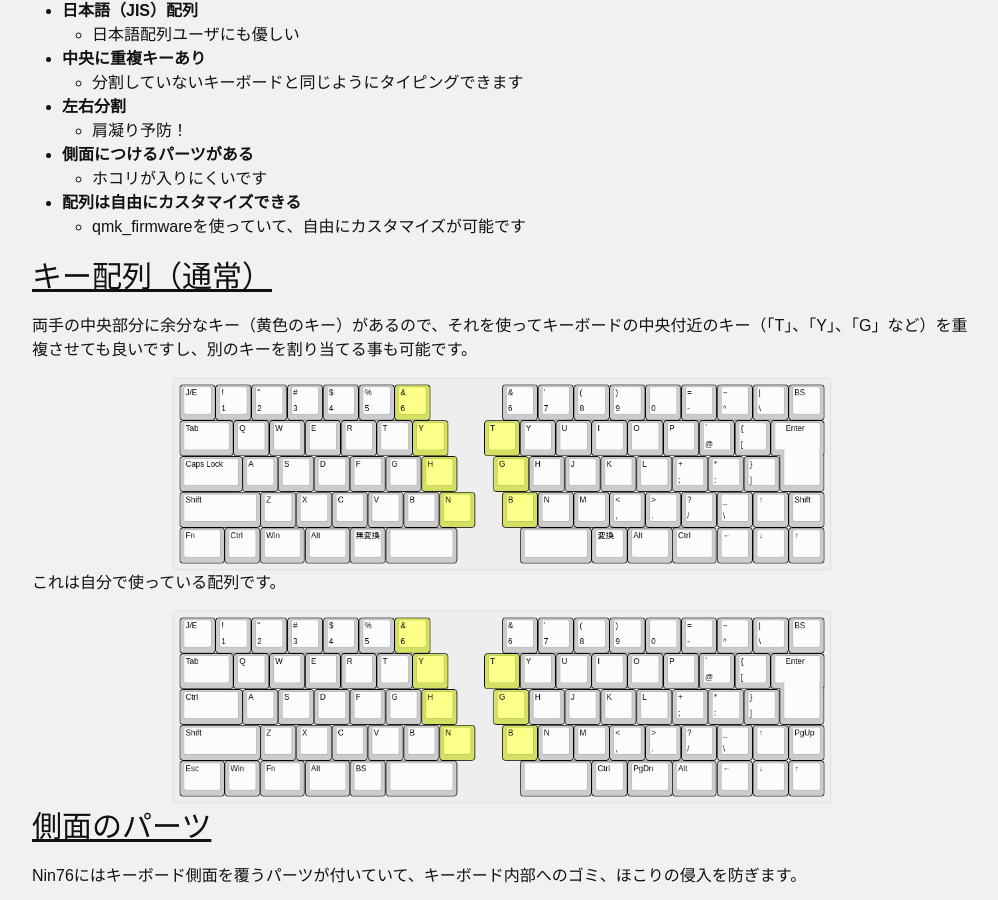
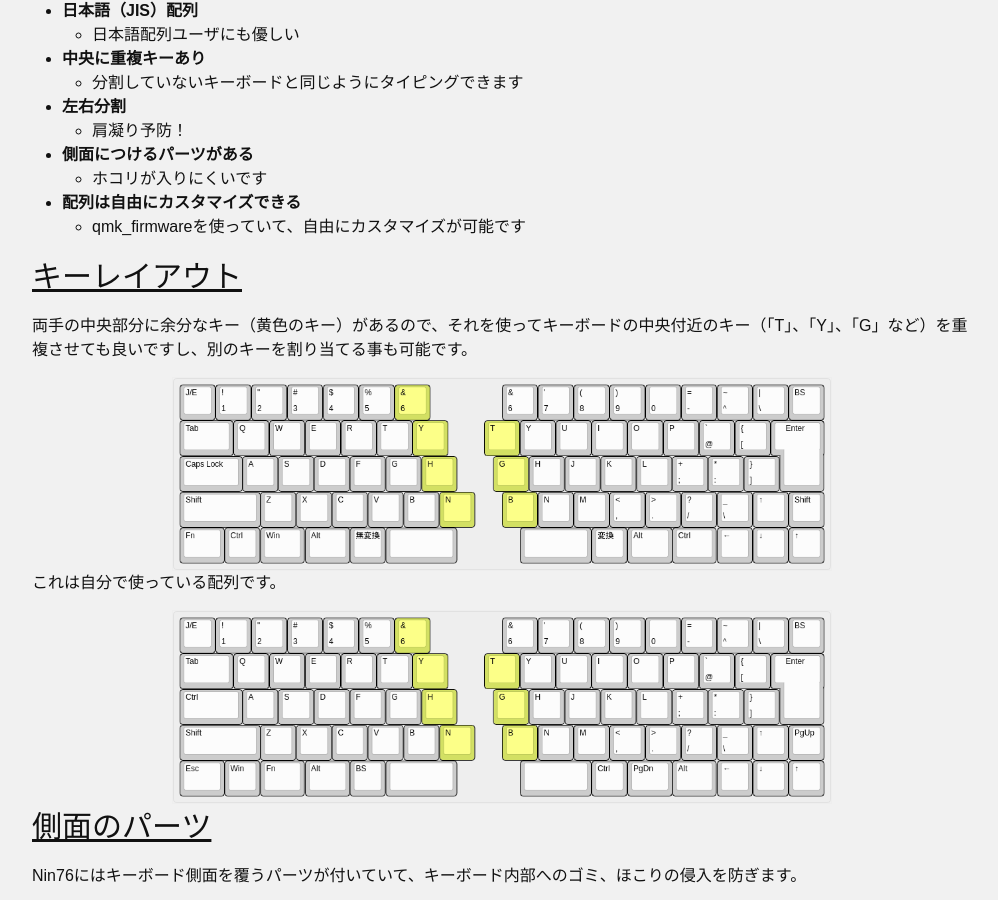
Before and after one commit to MasahikoSawada/masahikosawada.github.io, a Jekyll site: the page built from keyboards/nin76.md, in a window 1280 px wide and 900 px high, scrolled down 1324 px. Shown: the whole window, without its empty margins (138-1136 px from the left). Built offline with Jekyll 4.4.1, drawn with Linux system fonts in a browser that asks for light colours.

Commit message:
nin76: Small fixes.

```diff
--- a/keyboards/nin76.md
+++ b/keyboards/nin76.md
@@ -41,7 +41,7 @@ permalink: /keyboards/nin76.html
 * **配列は自由にカスタマイズできる**
   * qmk_firmwareを使っていて、自由にカスタマイズが可能です
 
-# キー配列（通常）
+# キーレイアウト
 
 両手の中央部分に余分なキー（黄色のキー）があるので、それを使ってキーボードの中央付近のキー（「T」、「Y」、「G」など）を重複させても良いですし、別のキーを割り当てる事も可能です。
 
```
